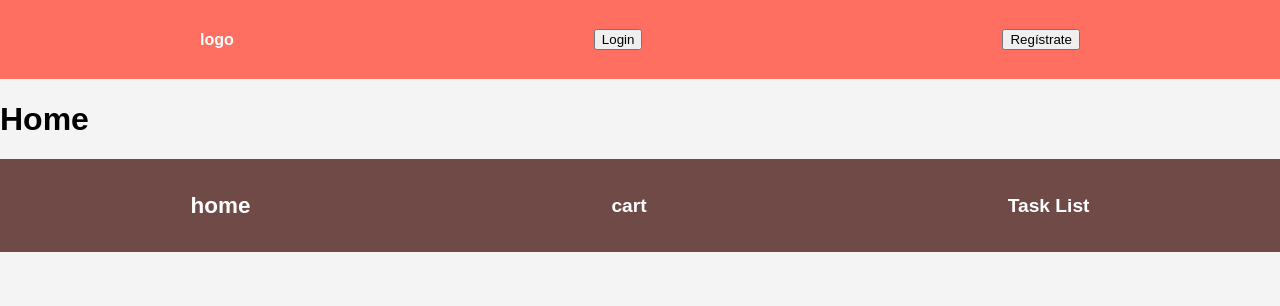
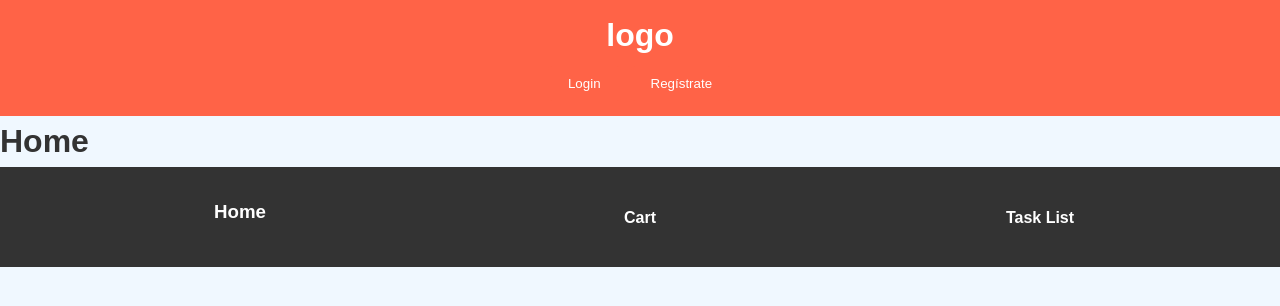
Before and after one commit to RafaRJimenez/eCommerce, a React (Create React App) app in the folder ecommerce/: page / in a window 1280 px wide. Shown: the top 306 px of the page. Built offline with nearby package versions, Linux system fonts and the light colour scheme; no server answers.

Commit message:
setting new styles and hosting

```diff
--- a/ecommerce/src/App.css
+++ b/ecommerce/src/App.css
@@ -1,46 +1,118 @@
-body {
+/* Reset CSS */
+* {
   margin: 0;
-  font-family: Arial, sans-serif;
-  background-color: #f4f4f4;
+  padding: 0;
+  box-sizing: border-box;
 }
 
-.App {
+body {
+  font-family: Arial, sans-serif;
+  background-color: #f0f8ff; /* AliceBlue */
+  color: #333;
+  line-height: 1.6;
+}
+
+.container {
+  max-width: 1200px;
+  margin: 0 auto;
+  padding: 20px;
+}
+
+header {
+  background: #ff6347; /* Tomato */
+  color: #fff;
+  padding: 10px 0;
   text-align: center;
 }
 
-header.App {
-  background-color: #ff6f61;
-  color: white;
+header h1 {
+  margin: 0;
+}
+
+button {
+  background: #ff6347; /* Tomato */
+  color: #fff;
+  border: none;
+  padding: 10px 20px;
+  cursor: pointer;
+  margin: 5px;
+  border-radius: 4px;
+  transition: background 0.3s ease;
+}
+
+button:hover {
+  background: #ff4500; /* OrangeRed */
+}
+
+input, textarea {
+  width: 100%;
+  padding: 10px;
+  margin: 10px 0;
+  border: 1px solid #ccc;
+  border-radius: 4px;
+}
+
+.task {
+  background: #fff;
+  margin: 10px 0;
   padding: 20px;
-  font-size: 0.5em;
-  font-weight: bold;
+  border-radius: 4px;
+  box-shadow: 0 0 10px rgba(0, 0, 0, 0.1);
+}
+
+.task h1 {
+  margin-bottom: 10px;
+  color: #ff6347; /* Tomato */
+}
+
+.task p {
+  margin-bottom: 10px;
+}
+
+.toast {
+  position: fixed;
+  bottom: 20px;
+  right: 20px;
+  background: #ff6347; /* Tomato */
+  color: #fff;
+  padding: 10px 20px;
+  border-radius: 4px;
+  opacity: 0;
+  transition: opacity 0.3s ease;
+}
+
+.toast-visible {
+  opacity: 1;
+}
+
+.toast-hidden {
+  opacity: 0;
+}
+
+footer {
+  background: #333; /* Dark background for contrast */
+  color: #fff; /* White text for readability */
+  padding: 20px 0;
+  text-align: center;
+}
+
+footer .footer-container {
   display: flex;
   justify-content: space-around;
   align-items: center;
+  max-width: 1200px;
+  margin: 0 auto;
 }
 
-main.App {
-  padding: 20px;
-  background-color: white;
-  margin: 20px auto;
-  max-width: 800px;
-  box-shadow: 0 4px 8px rgba(0, 0, 0, 0.1);
-  border-radius: 8px;
+footer .footer-container div {
+  flex: 1;
+  padding: 10px;
 }
 
-main.App p {
-  font-size: 1.2em;
-  color: #333;
+footer .footer-container div h3 {
+  margin-bottom: 10px;
 }
 
-
-.footer {
-  background-color: #704a46;
-  color: white;
-  padding: 10px;
-  font-size: 1.2em;
-  font-weight: bold;
-  display: flex;
-  justify-content: space-around;
-  align-items: center;
+footer .footer-container div p {
+  margin: 5px 0;
 }
--- a/ecommerce/src/components/Footer.jsx
+++ b/ecommerce/src/components/Footer.jsx
@@ -4,11 +4,19 @@ import { AppContext } from '../App';
 const Footer = () => {
     const {setRoute} = useContext(AppContext);
     return (
-        <div className='footer'>
-            <h3 onClick={() => setRoute("home")}>home</h3>
-            <h4 onClick={() => setRoute("shopping")}>cart</h4>
-            <h4 onClick={() => setRoute("tasklist")}>Task List</h4>
+        <footer>
+        <div className='footer-container'>
+            <div>
+                <h3 onClick={() => setRoute("home")}>Home</h3>
+            </div>
+            <div>
+                <h4 onClick={() => setRoute("shopping")}>Cart</h4>
+            </div>
+            <div>
+                <h4 onClick={() => setRoute("tasklist")}>Task List</h4>
+            </div>
         </div>
+    </footer>
     );
 }
 
--- a/ecommerce/src/routes/TaskList.jsx
+++ b/ecommerce/src/routes/TaskList.jsx
@@ -49,7 +49,7 @@ const TaskList = () => {
     }, [])
 
     return (
-        <div>
+        <div className='container'>
             <h1>Task List</h1>
             <h2>insert new task</h2>
             <input type="text" value={task.title}
```
Also changed, not shown: ecommerce/firebase.json (added), 1 other file (tests, documents, lock files or other folders).
